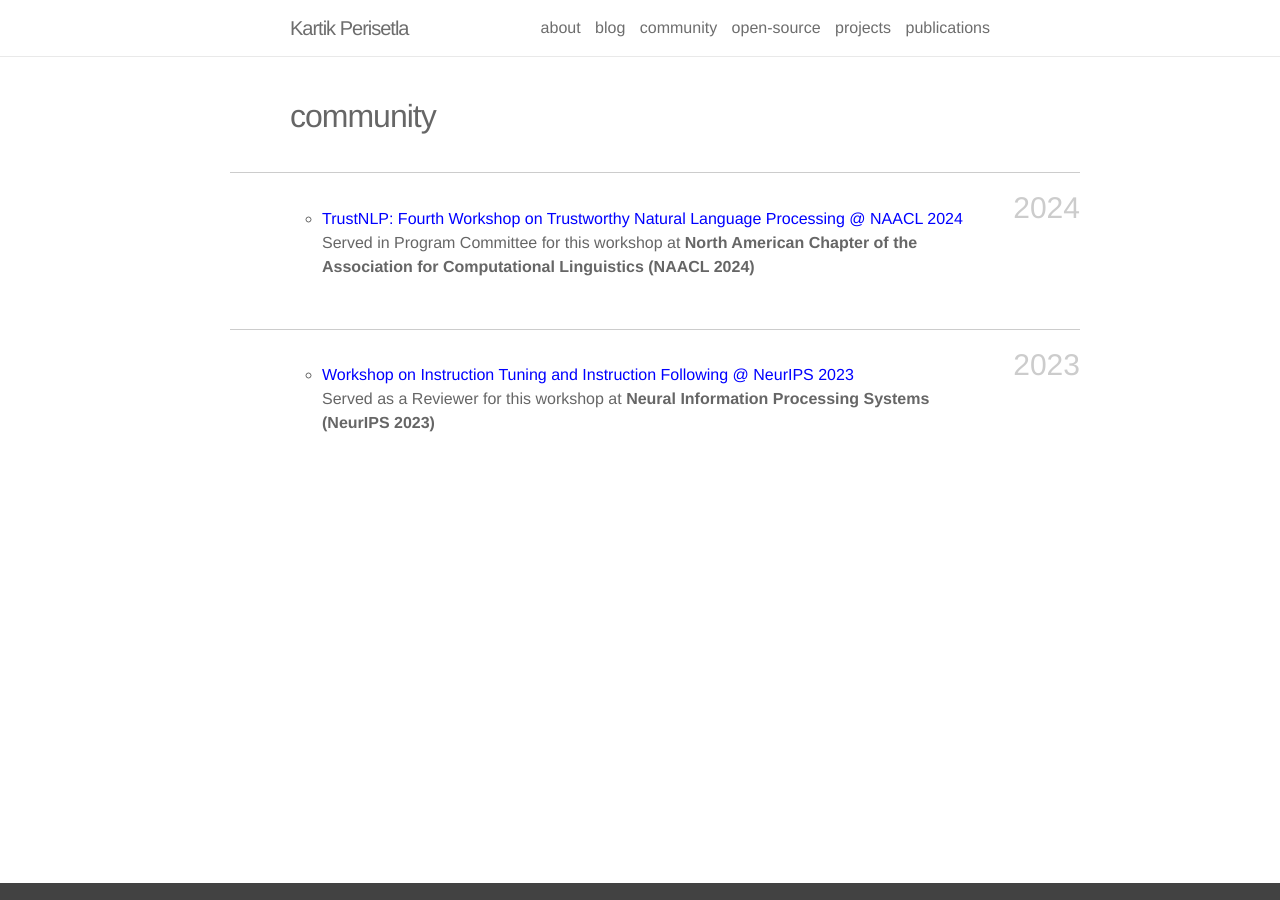
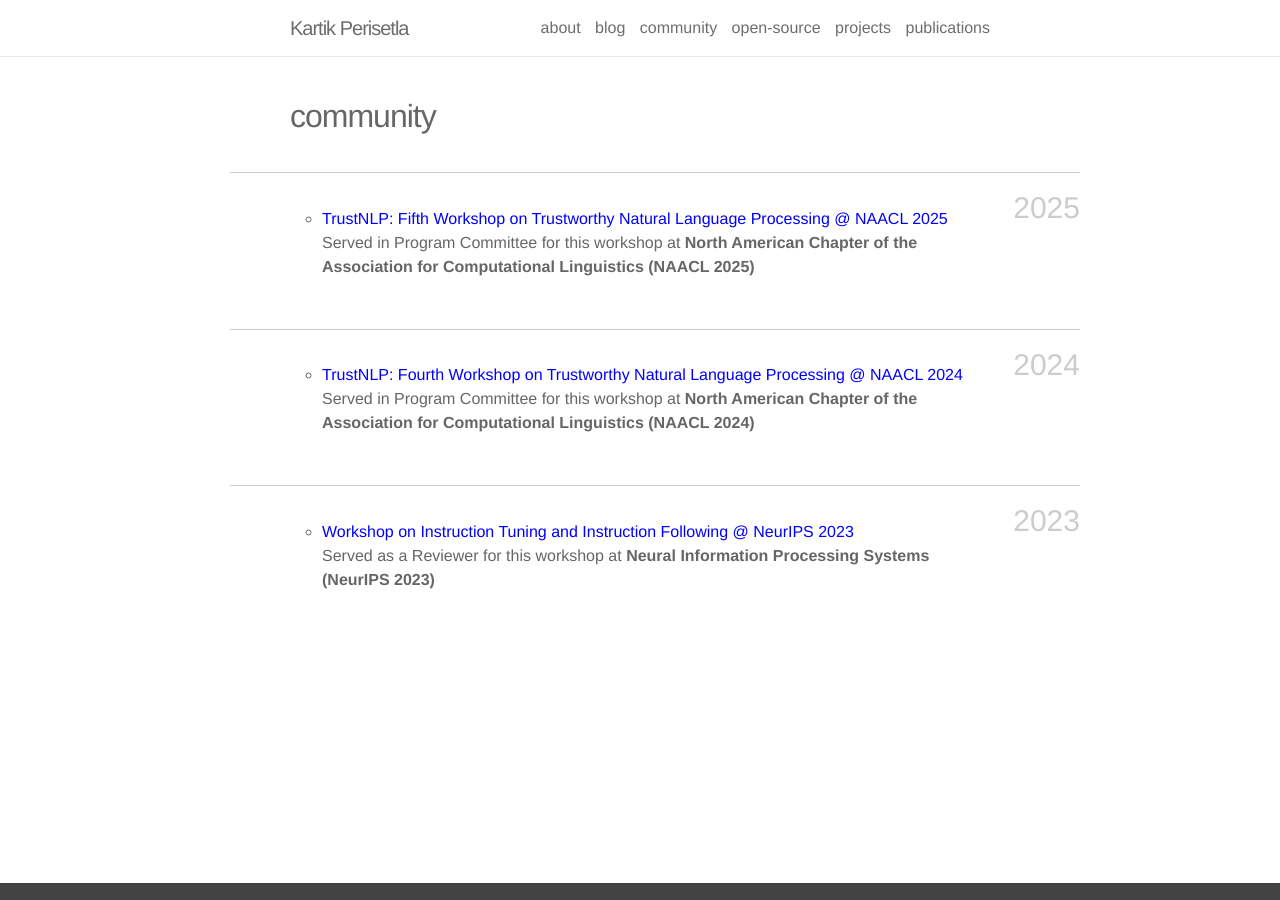
Before and after one commit to kartikperisetla/kartikperisetla.github.io, a Jekyll site: the page built from _pages/community.md, in a window 1280 px wide. Built offline with Jekyll 4.4.1, drawn with Linux system fonts in a browser that asks for light colours; nearby versions of some CDN libraries.

Commit message:
adding 2025 PC info

```diff
--- a/_pages/community.md
+++ b/_pages/community.md
@@ -5,7 +5,19 @@ title: community
 years: [2021]
 description:
 ---
+<article class="post-content publications clearfix">
+    <h3 class="year">2025</h3>
+    <ol class="bibliography"><li>
+        <div id="wang2021grounding">
 
+    <b><a  style="color:blue" href="https://trustnlpworkshop.github.io/#:~:text=Aishwarya%20Padmakumar-,Kartik%20Perisetla,-Salman%20Rahman" target="_blank">TrustNLP: Fifth Workshop on Trustworthy Natural Language Processing @ NAACL 2025</a></b>
+    <span class="author">
+            Served in Program Committee for this workshop at <b>North American Chapter of the Association for Computational Linguistics (NAACL 2025)</b>
+    </span>
+	</div>
+		</li>
+		</ol>
+	</article>
 <article class="post-content publications clearfix">
     <h3 class="year">2024</h3>
     <ol class="bibliography"><li>
```
